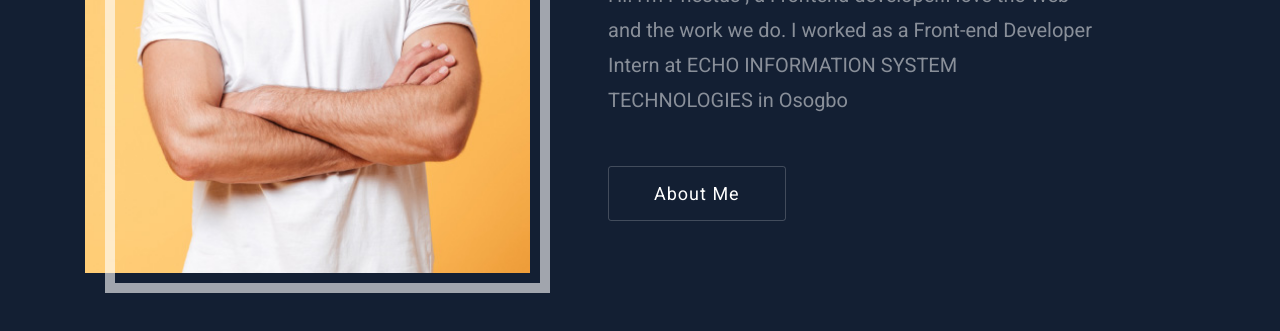
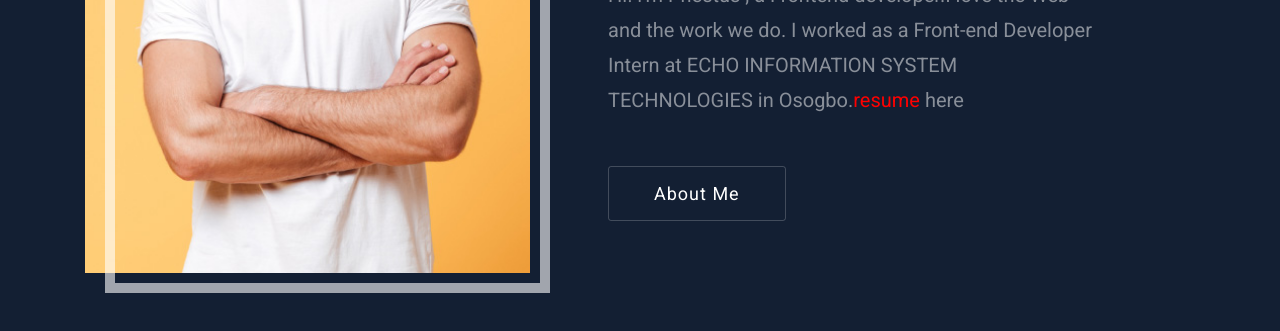
Before and after one commit to ogundelefestus/ogundelefestus.github.io, a plain HTML site: page index.html in a window 1280 px wide. Shown: the part 473-804 px from the top of the page. Drawn offline with nearby package versions, Linux system fonts and the light colour scheme.

Commit message:
i added my resume

```diff
--- a/index.html
+++ b/index.html
@@ -87,7 +87,7 @@
 					<span class="head-trans">JuniorCoder</span>
 					<h1 class="font-weight-normal text-color text-md"><i class="ti-minus mr-2"></i>DSC  Member Uniosun</h1>
 					<h2 class="mt-3 text-lg mb-3 text-capitalize">Festus Ogundele.</h2>
-					<p class="animated fadeInUp lead mt-4 mb-5 text-white-50 lh-35">Hi! i'm Phestus , a Frontend developer.I love the Web and the work we do. I worked as a Front-end Developer Intern at ECHO INFORMATION SYSTEM TECHNOLOGIES in Osogbo</p>
+					<p class="animated fadeInUp lead mt-4 mb-5 text-white-50 lh-35">Hi! i'm Phestus , a Frontend developer.I love the Web and the work we do. I worked as a Front-end Developer Intern at ECHO INFORMATION SYSTEM TECHNOLOGIES in Osogbo.<a href="resume/phessy.pdf" style="color:#f00;" target="_blank">resume </a>here</p>
 					<a href="#about" class="btn btn-solid-border">About Me</a>
 				</div>
 			</div>
```
Also changed, not shown: 1 other file.
